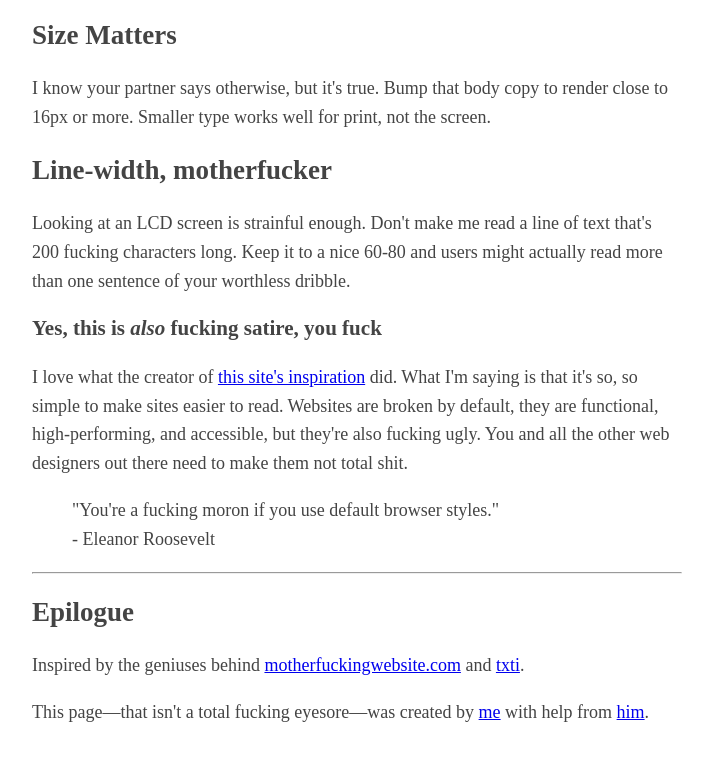
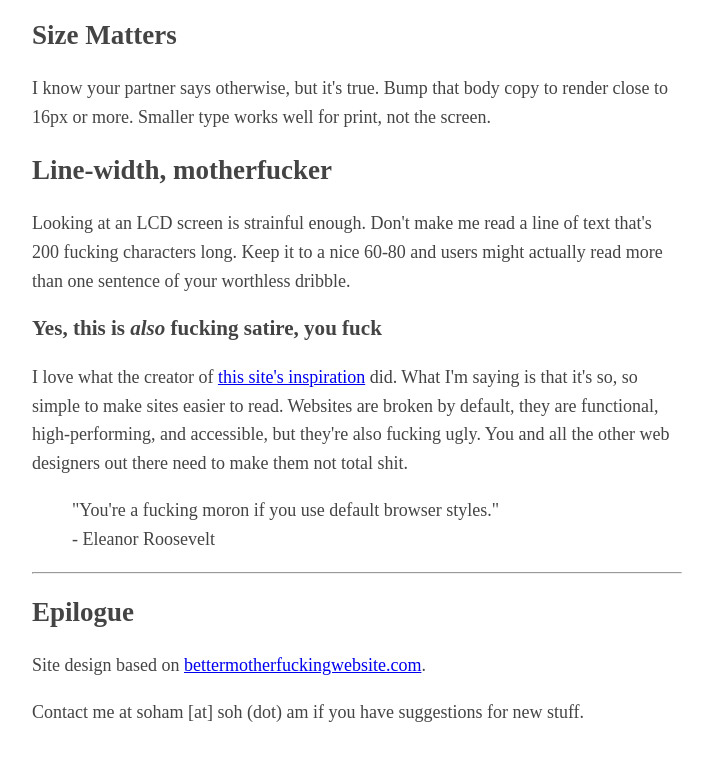
Before and after one commit to sohamsankaran/sohamsankaran.github.com, a plain HTML site: page wants/more/freedom/index.html in a window 1280 px wide. Shown: the part 1530-2290 px from the top of the page, without its empty margins (283-996 px from the left). Drawn offline with Linux system fonts and the light colour scheme.

Commit message:
Add epilogue to freedom file

```diff
--- a/wants/more/freedom/index.html
+++ b/wants/more/freedom/index.html
@@ -101,16 +101,16 @@
       - Eleanor Roosevelt
     </blockquote>
 
-    <hr>
+    <hr />
 
     <h2>Epilogue</h2>
 
     <p>
-      Inspired by the geniuses behind <a href="http://motherfuckingwebsite.com/">motherfuckingwebsite.com</a> and <a href="http://txti.es/">txti</a>.
+      Site design based on <a href="http://bettermotherfuckingwebsite.com/">bettermotherfuckingwebsite.com</a>.
     </p>
 
     <p>
-      This page—that isn't a total fucking eyesore—was created by <a href="https://twitter.com/drew_mc">me</a> with help from <a href="https://twitter.com/gabehammersmith">him</a>.
+      Contact me at soham [at] soh (dot) am if you have suggestions for new stuff.
     </p>
 
   </body>
```
